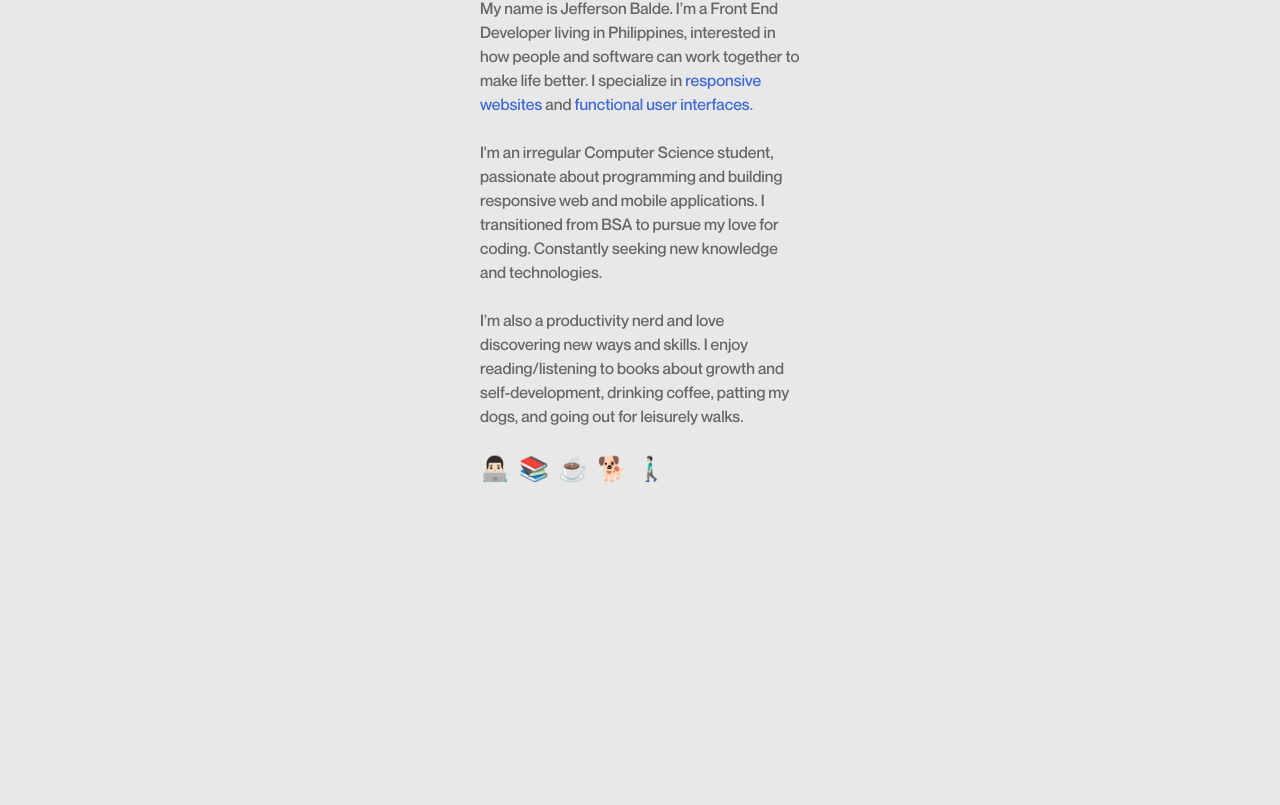
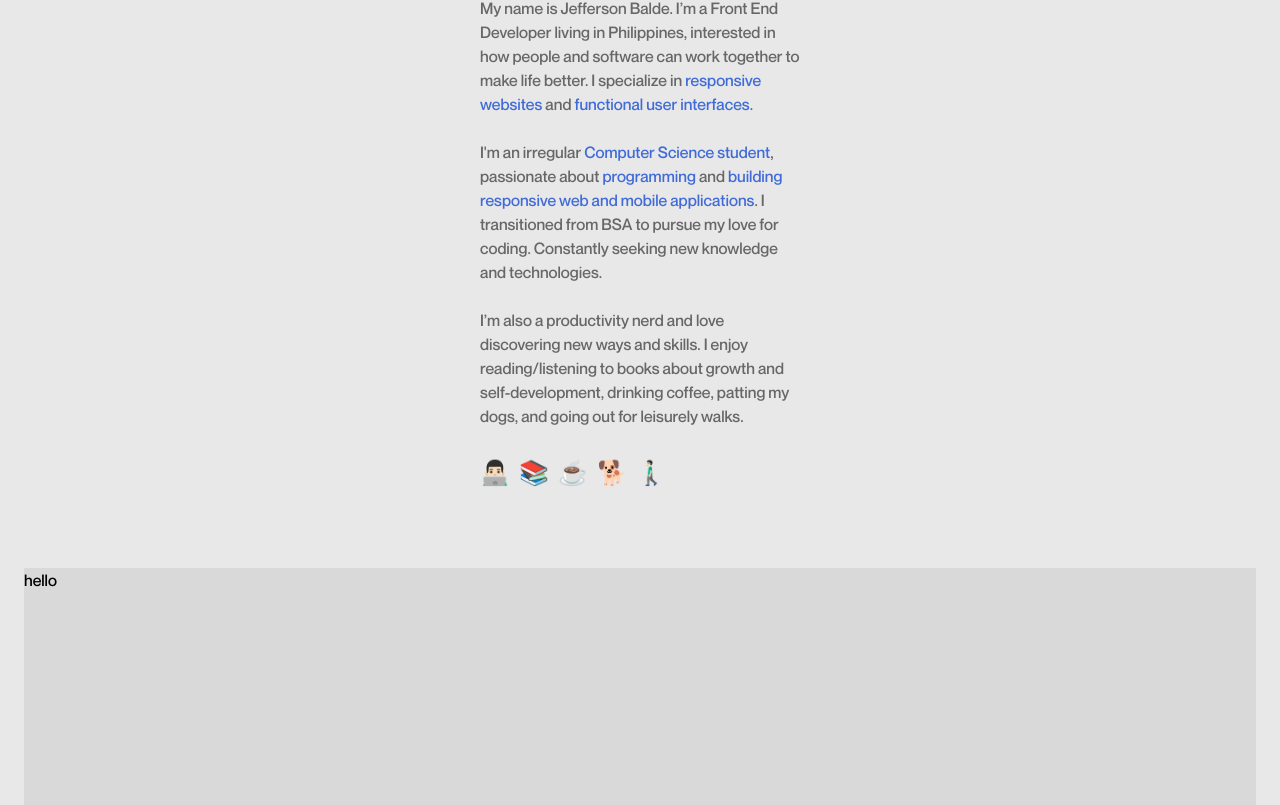
Before and after one commit to jeffersonbalde/jeffersonbalde.me, a Next.js app: page /about in a window 1280 px wide. Shown: the part 655-1460 px from the top of the page. Before the commit the page ends 1155 px from the top, so only its background shows below. Built offline with nearby package versions, Linux system fonts and the light colour scheme.

Commit message:
i have to pause this project cause i'm gonna focus at my programming contest i will comeback and finish this soooonn

```diff
--- a/app/about/page.tsx
+++ b/app/about/page.tsx
@@ -7,6 +7,7 @@ export default function page() {
       <div className='flex flex-col items-center mt-20'>
         <Image
           src={profile}
+          alt='Jefferson Balde'
           className='w-64 h-[450px]'
         />
         <div className='mt-10 w-80 flex flex-col gap-6 text-grey'>
@@ -16,10 +17,10 @@ export default function page() {
             I specialize in <span className='text-blue'>responsive websites</span> and <span className='text-blue'>functional user interfaces.</span></p>
           </div>
           <div>
-            <p>I'm an irregular Computer Science student, passionate about programming
-          and building responsive web and mobile applications. I transitioned from
-          BSA to pursue my love for coding. Constantly seeking new knowledge
-          and technologies.</p>
+            <p>I'm an irregular <span className='text-blue'>Computer Science student</span>,
+            passionate about <span className='text-blue'>programming</span> and <span className='text-blue'>building responsive web and mobile applications</span>. I transitioned from
+            BSA to pursue my love for coding. Constantly seeking new knowledge
+            and technologies.</p>
           </div>
           <div>
             <p>I’m also a productivity nerd and love discovering new ways and skills. I
@@ -27,9 +28,12 @@ export default function page() {
           drinking coffee, patting my dogs, and going out for leisurely walks.</p>
           </div>
           <div>
-            <p className='text-2xl'>👨🏻‍💻&nbsp;&nbsp;📚&nbsp;&nbsp;☕&nbsp;&nbsp;🐕&nbsp;&nbsp;🚶🏻‍♂️</p>
+            <p className='text-2xl mt-1'>👨🏻‍💻&nbsp;&nbsp;📚&nbsp;&nbsp;☕&nbsp;&nbsp;🐕&nbsp;&nbsp;🚶🏻‍♂️</p>
           </div>
         </div>
+      </div>
+      <div className='bg-aboutme w-full h-screen mt-20'>
+        <h1>hello</h1>
       </div>
     </div>
   )
--- a/tailwind.config.js
+++ b/tailwind.config.js
@@ -14,7 +14,8 @@ module.exports = {
         blue: '#416BD8',
         grey: '#676767',
         navbar: 'rgba(103, 103, 103, 0.77)',
-        black: '#333333'
+        black: '#333333',
+        aboutme: '#D9D9D9'
       },
     //   screens: {
     //     xs: "",
```
